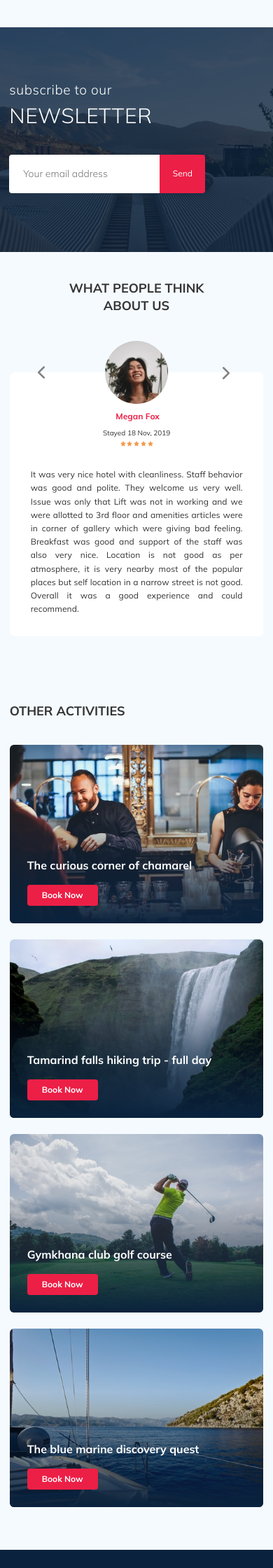
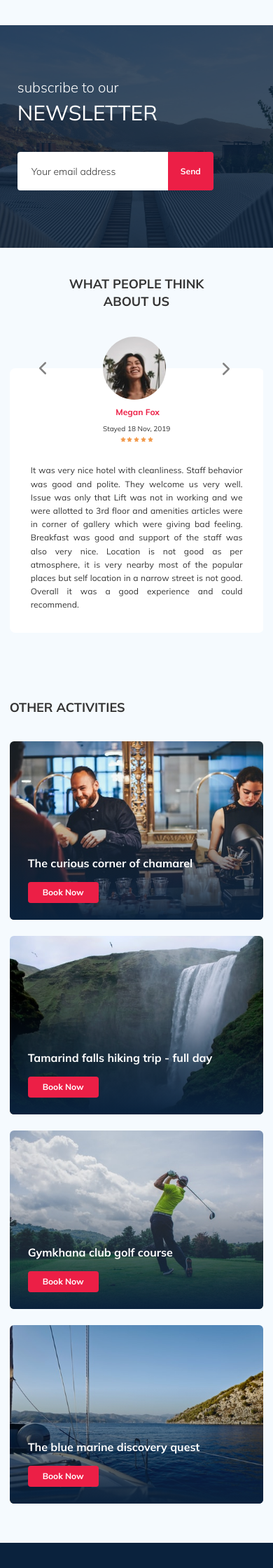
Before and after one commit to kaskoalex/tour-plan, a PHP site: page / in a window 390 px wide. Shown: the part 865-3105 px from the top of the page at 70% size. Run offline with PHP 8.4, Linux system fonts and the light colour scheme.

Commit message:
fix: _footer,_activities,_settings.sass

```diff
--- a/css/style.css
+++ b/css/style.css
@@ -872,7 +873,8 @@ template {
 
 .newsletter {
   position: relative;
-  padding: 77px 0 66px 0;
+  padding-top: 98px;
+  padding-bottom: 87px;
   background-image: url(../img/newsletter-bg.jpg);
   background-repeat: no-repeat;
   background-position: center;
@@ -883,53 +885,30 @@ template {
   content: "";
   position: absolute;
   top: 0;
+  bottom: 0;
   left: 0;
   right: 0;
-  bottom: 0;
-  width: 100%;
-  height: 100%;
+  z-index: 5;
   background-color: rgba(10, 34, 61, 0.8);
 }
 
 .newsletter-wrapper {
   position: relative;
+  z-index: 10;
   display: -webkit-box;
   display: -ms-flexbox;
   display: flex;
+  -webkit-box-pack: justify;
+      -ms-flex-pack: justify;
+          justify-content: space-between;
   -webkit-box-align: center;
       -ms-flex-align: center;
           align-items: center;
-  -webkit-box-pack: justify;
-      -ms-flex-pack: justify;
-          justify-content: space-between;
   max-width: 731px;
-  margin-left: 138px;
+  margin: auto;
 }
 
 .newsletter-title {
-  color: #ffff;
-  font-style: normal;
-  font-weight: 300;
-  font-size: 24px;
-  line-height: 30px;
-}
-
-.newsletter-title__strong {
-  display: block;
-  font-size: 36px;
-  line-height: 45px;
-  text-transform: uppercase;
-}
-
-.subscribe {
-  position: relative;
-  width: 350px;
-  height: 90px;
-  border-radius: 4px;
-  overflow: hidden;
-}
-
-.subscribe__input {
   display: -webkit-box;
   display: -ms-flexbox;
   display: flex;
@@ -937,21 +916,43 @@ template {
   -webkit-box-direction: normal;
       -ms-flex-direction: column;
           flex-direction: column;
-  -webkit-box-pack: justify;
-      -ms-flex-pack: justify;
-          justify-content: space-between;
-  position: absolute;
+  -ms-flex-wrap: wrap;
+      flex-wrap: wrap;
+  max-width: 50%;
+  margin: 0;
+  color: #ffff;
+  font-weight: 300;
+  font-size: 24px;
+  line-height: 30px;
+  word-break: break-word;
+}
+
+.newsletter-title__strong {
+  text-transform: uppercase;
+  font-weight: 600;
+  font-size: 36px;
+  line-height: 45px;
+  word-break: break-word;
+}
+
+.subscribe {
+  position: relative;
+  width: 350px;
+  max-width: 50%;
+  height: 55px;
+}
+
+.subscribe__input {
   width: 100%;
-  height: 55px;
+  height: 100%;
+  padding-left: 33px;
+  padding-right: 75px;
   border: none;
-  padding-right: 75px;
-  padding-left: 33px;
-  font-style: normal;
   font-weight: 300;
   font-size: 14px;
   line-height: 18px;
+  border-radius: 4px;
   color: #333333;
-  font-size: 17px;
 }
 
 .subscribe__input-group {
@@ -963,25 +964,39 @@ template {
   outline: none;
 }
 
+.subscribe__input::-webkit-input-placeholder {
+  color: #333333;
+}
+
+.subscribe__input:-ms-input-placeholder {
+  color: #333333;
+}
+
+.subscribe__input::-ms-input-placeholder {
+  color: #333333;
+}
+
+.subscribe__input::placeholder {
+  color: #333333;
+}
+
 .subscribe__button {
   position: absolute;
+  top: 0;
+  right: 0;
+  height: 100%;
   min-width: 65px;
-  right: 0;
-  margen-top: 10px;
-  height: 55px;
+  max-width: 100px;
+  border-top-right-radius: 4px;
+  border-bottom-right-radius: 4px;
+  font-weight: bold;
+  font-size: 12px;
+  line-height: 15px;
+  color: #ffff;
+  background-color: #EC1F46;
+  cursor: pointer;
   border: none;
-  border-bottom-right-radius: 4px;
-  border-top-right-radius: 4px;
-  background-color: #EC1F46;
-  color: #ffff;
-  cursor: pointer;
-  font-size: 12px;
-}
-
-#email2-error {
-  height: 5px;
-  margin-top: 60px;
-  font-size: 17px;
+  outline: none;
 }
 
 .reviews {
@@ -1164,9 +1179,9 @@ template {
   -webkit-box-align: start;
       -ms-flex-align: start;
           align-items: flex-start;
-  padding: 25px 25px;
+  padding: 24px 26px;
   width: 255px;
-  height: 255px;
+  min-height: 255px;
   border-radius: 6px;
   overflow: hidden;
 }
@@ -1203,6 +1218,7 @@ template {
   font-weight: bold;
   font-size: 16px;
   line-height: 20px;
+  word-break: break-word;
 }
 
 .card__button {
@@ -1719,7 +1760,7 @@ template {
   }
   .card {
     width: 230px;
-    height: 230px;
+    min-height: 230px;
   }
   .footer-wrapper {
     -ms-grid-columns: (1fr)[4];
@@ -1806,26 +1846,8 @@ template {
     width: 340px;
   }
   .newsletter {
-    padding: 63px 0 75px 0;
-    margin-left: auto;
-    margin-right: auto;
-  }
-  .newsletter-wrapper {
-    margin-left: 25px;
-  }
-  .newsletter-title {
-    margin-left: 0;
-    padding-top: 8px;
-  }
-  .subscribe {
-    margin-left: 0px;
-    margin-right: 0px;
-  }
-  .subscribe__button {
-    margin-top: 12px;
-  }
-  .subscribe__input {
-    margin-bottom: -13px;
+    padding-top: 91px;
+    padding-bottom: 92px;
   }
   .reviews {
     padding: 1px 0 58px 0;
@@ -1851,24 +1873,31 @@ template {
     margin-bottom: 51px;
   }
   .activities {
-    padding: 40px 0 47px 0;
+    padding: 40px 0 44px 0;
   }
   .activities-wrapper {
     -ms-flex-wrap: wrap;
         flex-wrap: wrap;
   }
   .activities__card {
-    margin-bottom: 27px;
+    margin-bottom: 25px;
+  }
+  .activities__card-on {
+    margin-bottom: 25px;
+  }
+  .activities__card-aktiv {
+    margin-bottom: 25px;
   }
   .activities__title {
     margin-bottom: 57px;
   }
   .card {
     width: 340px;
-    height: 251px;
+    min-height: 253px;
   }
   .card__title {
-    margin-right: 93px;
+    margin-right: 85px;
+    margin-bottom: 17px;
   }
   .footer {
     padding-top: 49px;
@@ -2092,12 +2133,7 @@ template {
   .map {
     width: 100%;
   }
-  .newsletter {
-    width: 100%;
-  }
   .newsletter-wrapper {
-    max-width: 576px;
-    width: 92%;
     -webkit-box-orient: vertical;
     -webkit-box-direction: normal;
         -ms-flex-direction: column;
@@ -2105,19 +2141,14 @@ template {
     -webkit-box-align: start;
         -ms-flex-align: start;
             align-items: flex-start;
-  }
-  .newsletter-title {
-    font-size: 25px;
-    line-height: 25px;
-  }
-  .newsletter-title__strong {
-    font-size: 30px;
-  }
-  .subscribe__button {
-    margin-top: 13px;
+    width: 87.5%;
+  }
+  .newsletter__title {
+    margin-bottom: 37px;
+    max-width: 100%;
   }
   .subscribe {
-    margin-left: 0;
+    max-width: 100%;
   }
   .reviews-slider__item {
     padding: 0 30px 30px;
@@ -2142,7 +2173,7 @@ template {
   }
   .card {
     width: 49%;
-    height: 255px;
+    min-height: 255px;
   }
   .footer {
     padding-top: 70px;
@@ -2324,27 +2355,18 @@ template {
   .booking {
     padding: 30px 24px 28px 25px;
   }
-  .subscribe {
-    width: 300px;
-  }
   .newsletter {
-    padding: 63px 10px 43px 10px;
-  }
-  .newsletter-wrapper {
-    width: 100%;
+    padding-top: 76px;
+    padding-bottom: 83px;
   }
   .newsletter-title {
-    font-size: 19px;
-    margin-bottom: 45px;
+    font-size: 20px;
+    line-height: 25px;
   }
   .newsletter-title__strong {
+    margin-top: 5px;
     font-size: 30px;
-    line-height: 22px;
-    margin-top: 14px;
-  }
-  .newsletter-title-wrapper {
-    max-width: 277px;
-    padding: 63px 10px 82px 10px;
+    line-height: 38px;
   }
   .reviews {
     padding: 13px 0 36px 0;
@@ -2548,15 +2570,19 @@ template {
     padding-left: 20px;
   }
   .newsletter {
-    padding: 50px 5px 73px 5px;
+    padding: 64px 7px 82px 17px;
+  }
+  .newsletter-wrapper {
+    width: 100%;
   }
   .newsletter-title {
-    margin-bottom: 22px;
-    padding-top: 11px;
-    letter-spacing: 0.03em;
+    margin-bottom: 46px;
+    padding-top: 12px;
   }
   .newsletter-title__strong {
     line-height: 20px;
+    margin-top: 14px;
+    font-weight: 400;
   }
   .newsletter-wrapper {
     margin-left: -5px;
@@ -2571,22 +2597,31 @@ template {
     top: 32px;
   }
   .reviews-slider__button--prev {
-    margin-left: 30px;
+    margin-left: 32px;
     top: 45px;
   }
   .reviews-slider__button--next {
     margin-right: 38px;
     top: 46px;
   }
+  .reviews-slider__avatar {
+    margin-right: 7px;
+  }
   .activities {
-    padding-bottom: 38px;
+    padding-bottom: 33px;
+  }
+  .card__title {
+    margin-right: 27px;
   }
   .footer {
     padding-top: 77px;
   }
+  .footer__ul {
+    margin-left: 0;
+  }
   .footer-wrapper {
-    -ms-grid-rows: 99px 139px 141px 194px 245px 394px 271px 80px;
-        grid-template-rows: 99px 139px 141px 194px 245px 394px 271px 80px;
+    -ms-grid-rows: 100px 139px 140px 194px 245px 396px 271px 80px;
+        grid-template-rows: 100px 139px 140px 194px 245px 396px 271px 80px;
     grid-row-gap: 6px;
     grid-column-gap: 1px;
   }
--- a/sass/_settings.sass
+++ b/sass/_settings.sass
@@ -17,6 +17,8 @@ img
   border: none
   padding: 0 23px
   height: 50px
+  outline: none
+
 .message
   background: #FFFFFF
   border-radius: 4px
--- a/sass/blocks/_activities.sass
+++ b/sass/blocks/_activities.sass
@@ -15,9 +15,9 @@
   position: relative
   flex-direction: column
   align-items: flex-start
-  padding: 25px 25px
+  padding: 24px 26px
   width: 255px
-  height: 255px
+  min-height: 255px
   border-radius: 6px
   overflow: hidden
   &::before
@@ -47,7 +47,7 @@
     font-weight: bold
     font-size: 16px
     line-height: 20px
-
+    word-break: break-word
   &__button
     font-style: normal
     font-weight: 600
--- a/sass/blocks/_footer.sass
+++ b/sass/blocks/_footer.sass
@@ -118,15 +119,22 @@
     flex-wrap: wrap
   &__input
     width: 100%
+    font-size: 12px
     &-group
       flex-basis: 47%
       margin-bottom:
+      padding-bottom:
+      display: flex
+      flex-direction: column
+      justify-content: start
+      height: 65px
   &__textarea
     flex-basis: 100%
     height: 123px
     margin-bottom: 23px
     border-radius: 4px
-    margin-top: 15px
+    margin-top:
+    font-size: 12px
   &__button
     min-width: 160px
     min-height: 50px
```
Also changed, not shown: other parts of css/style.css (+77 -34 lines), other parts of sass/blocks/_footer.sass (+17 -6 lines), 1 other file.
